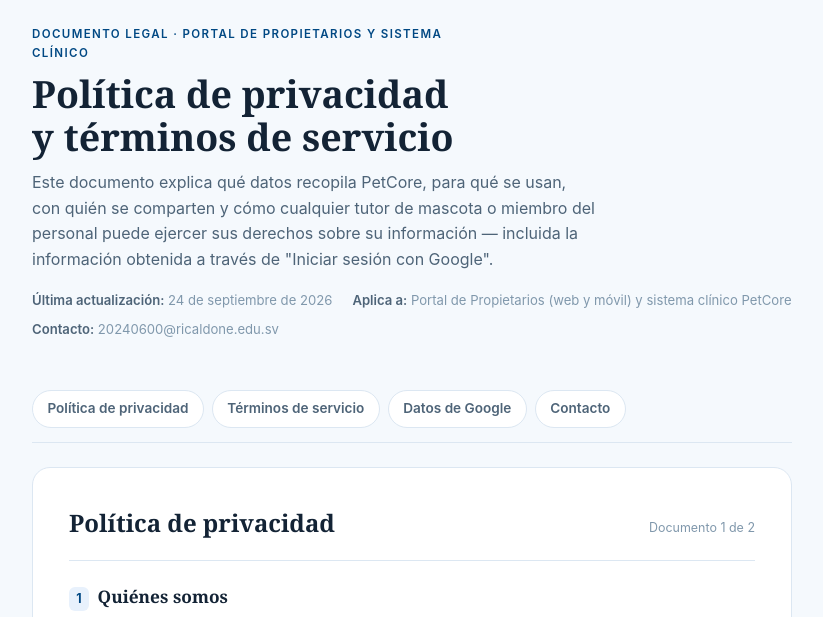
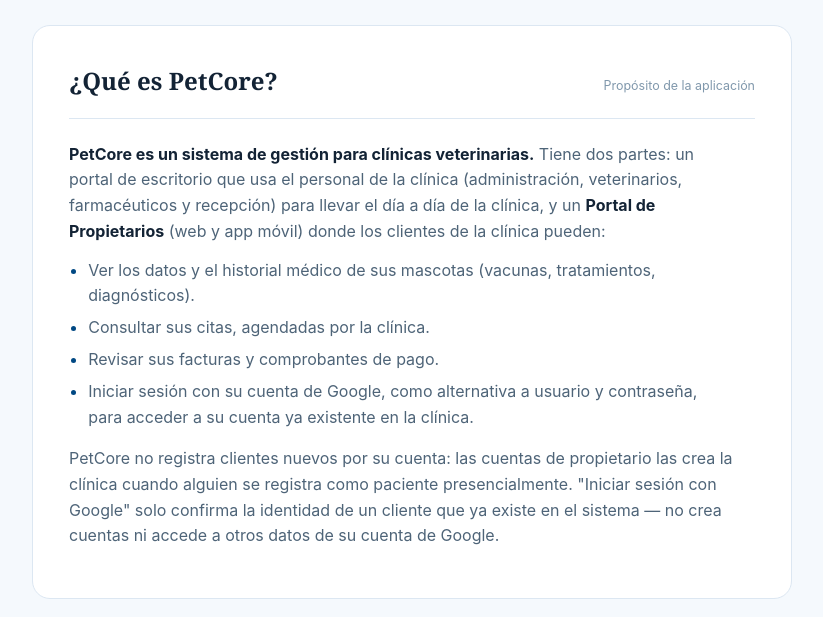
Before and after one commit to OERH-98/Politicas-OAUTH-PetCore, a plain HTML site: page index.html in a window 1280 px wide. Shown: the part 137-754 px from the top of the page, without its empty margins (228-1051 px from the left). Drawn offline with Linux system fonts and the light colour scheme.

Commit message:
Agrega sección 'Qué es PetCore' para explicar el propósito de la app

```diff
--- a/index.html
+++ b/index.html
@@ -209,6 +209,24 @@
     </div>
   </header>
 
+  <!-- ===================== QUÉ ES PETCORE ===================== -->
+  <section class="doc" id="que-es">
+    <div class="doc-head">
+      <h2>¿Qué es PetCore?</h2>
+      <span>Propósito de la aplicación</span>
+    </div>
+    <article>
+      <p><strong>PetCore es un sistema de gestión para clínicas veterinarias.</strong> Tiene dos partes: un portal de escritorio que usa el personal de la clínica (administración, veterinarios, farmacéuticos y recepción) para llevar el día a día de la clínica, y un <strong>Portal de Propietarios</strong> (web y app móvil) donde los clientes de la clínica pueden:</p>
+      <ul>
+        <li>Ver los datos y el historial médico de sus mascotas (vacunas, tratamientos, diagnósticos).</li>
+        <li>Consultar sus citas, agendadas por la clínica.</li>
+        <li>Revisar sus facturas y comprobantes de pago.</li>
+        <li>Iniciar sesión con su cuenta de Google, como alternativa a usuario y contraseña, para acceder a su cuenta ya existente en la clínica.</li>
+      </ul>
+      <p>PetCore no registra clientes nuevos por su cuenta: las cuentas de propietario las crea la clínica cuando alguien se registra como paciente presencialmente. "Iniciar sesión con Google" solo confirma la identidad de un cliente que ya existe en el sistema — no crea cuentas ni accede a otros datos de su cuenta de Google.</p>
+    </article>
+  </section>
+
   <div class="hero">
     <p class="eyebrow">Documento legal · Portal de propietarios y sistema clínico</p>
     <h2>Política de privacidad y términos de servicio</h2>
@@ -221,6 +239,7 @@
   </div>
 
   <nav class="jump" aria-label="Ir a sección">
+    <a href="#que-es">Qué es PetCore</a>
     <a href="#privacidad">Política de privacidad</a>
     <a href="#terminos">Términos de servicio</a>
     <a href="#google">Datos de Google</a>
```
